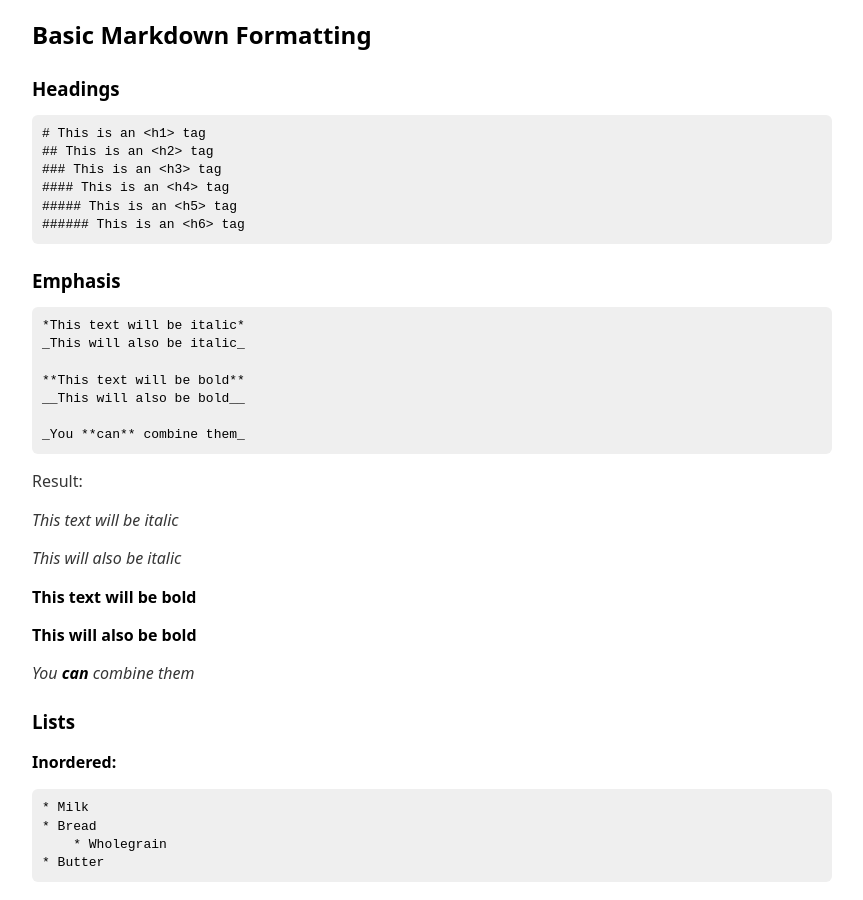
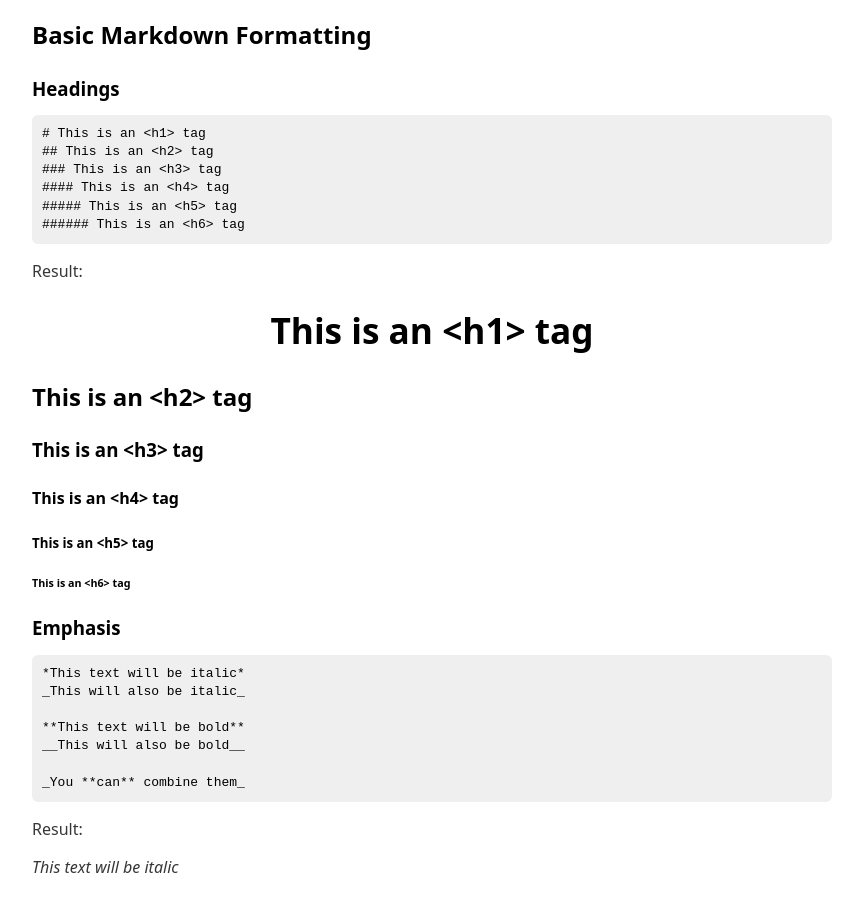
Before and after one commit to brennanbrown/watery, a Jekyll site: the page built from _posts/example_posts/2020-10-31-markdown-syntax-preview.md, in a window 1280 px wide and 900 px high, scrolled down 1436 px. Shown: the whole window, without its empty margins (208-1071 px from the left). Built offline with Jekyll 4.4.1, drawn with Linux system fonts in a browser that asks for light colours.

Commit message:
Update Markdown Syntax Preview post

```diff
--- a/_posts/example_posts/2020-10-31-markdown-syntax-preview.md
+++ b/_posts/example_posts/2020-10-31-markdown-syntax-preview.md
@@ -36,6 +36,21 @@ The only restrictions are that block-level HTML elements — e.g. `<div>`, `
     #### This is an <h4> tag
     ##### This is an <h5> tag
     ###### This is an <h6> tag
+
+Result:
+
+# This is an <h1> tag
+
+## This is an <h2> tag
+
+### This is an <h3> tag
+
+#### This is an <h4> tag
+
+##### This is an <h5> tag
+
+###### This is an <h6> tag
+
 
 ### Emphasis
 
```
